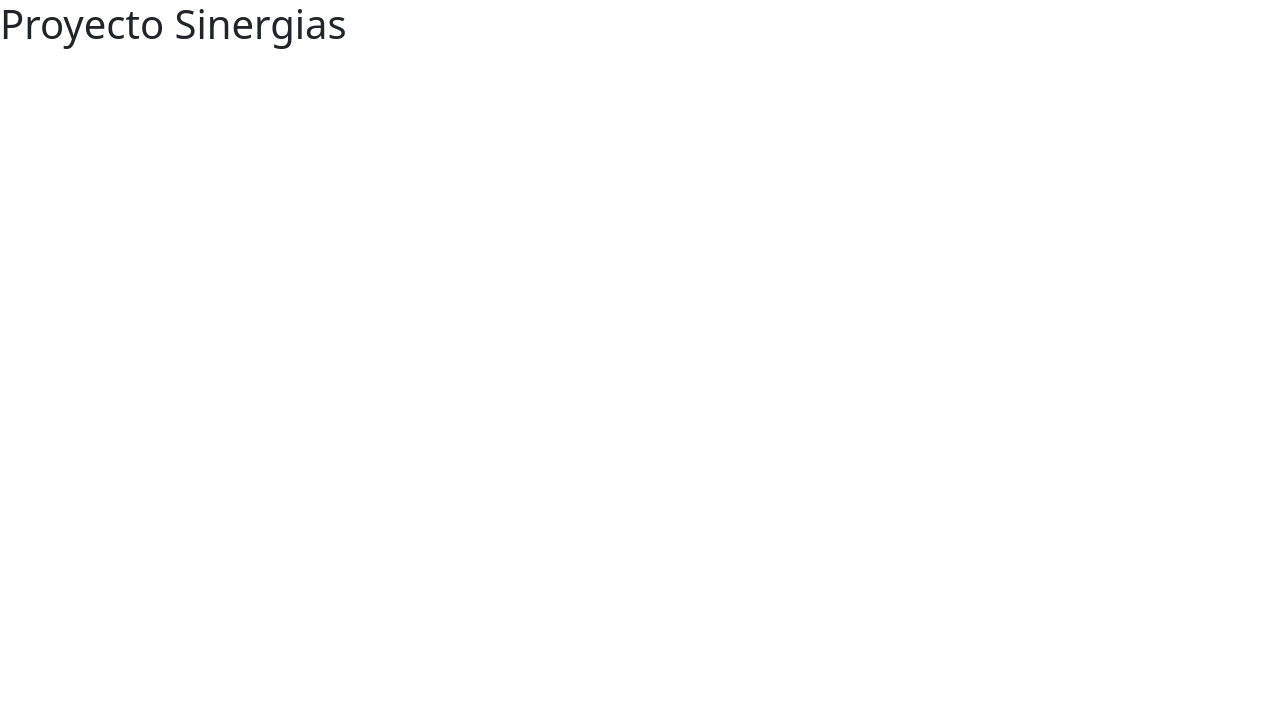
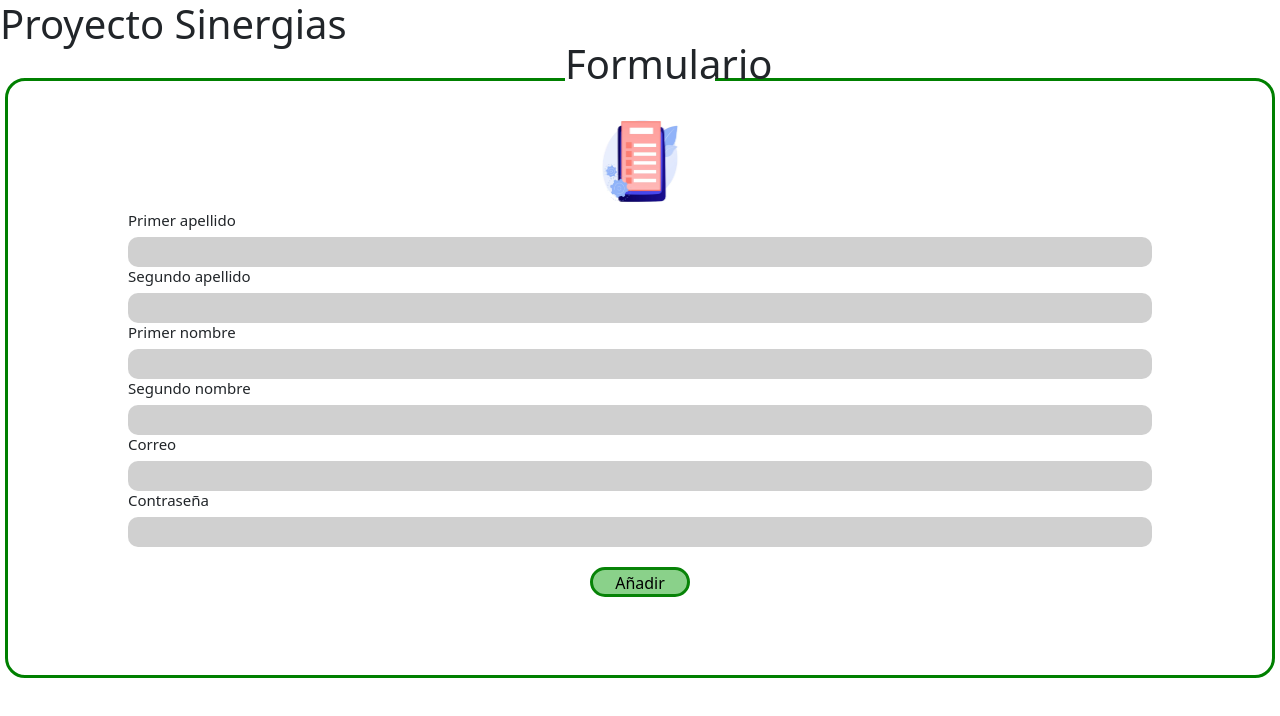
Before and after one commit to programateacademy/Sinergias-Alianzas-Front-end, a React (Create React App) app: page / in a window 1280 px wide. Shown: the top 716 px of the page. Built offline with nearby package versions, Linux system fonts and the light colour scheme.

Commit message:
formulario

```diff
--- a/src/App.js
+++ b/src/App.js
@@ -1,7 +1,10 @@
+import Form from "./form/Form";
+
 function App() {
   return (
     <div>
       <h1>Proyecto Sinergias</h1>
+      <Form/>
     </div>
   );
 }
--- /dev/null
+++ b/src/form/Form.css
@@ -0,0 +1,80 @@
+.partForm {
+
+    display: flex;
+    align-items: center;
+    margin: 0 auto;
+
+    flex-direction: column;
+    height: 600px;
+    border: solid;
+    border-color: green;
+    border-radius: 20px;
+    margin: 5px;
+    margin-top: 30px;
+
+}
+.texttitlee{
+    position: absolute;
+    top: 5%;
+    background-color: white;
+    width: 150px;
+    text-align: center;
+    height: 50px;
+}
+
+.pict {
+    display: flex;
+    margin-top: 30px;
+    justify-content: space-around;
+    flex-direction: column;
+    align-items: center;
+}
+.pict img{
+    width: 100px;
+    height: 100px;
+}
+.pict h1{
+    font-size: 15px;
+}
+.info{
+    justify-content: center;
+    align-items: center;
+}
+.texth2 {
+    background-color: #cacacade;
+    width: 80vw;
+    height: 30px;
+    border-radius: 10px;
+    border: none;
+    font-size: 12px;
+}
+
+.add{
+    display: flex;
+    justify-content: center;
+    align-items: center;
+}
+
+.butadd{
+    width: 100px;
+    height: 30px;
+    border-radius: 20px;
+    background-color: rgb(138, 209, 138);
+    color: rgb(0, 0, 0);
+    border: solid;
+    border-color:rgb(7, 131, 7);
+    margin-top: 20px;
+
+}
+.butadd:hover{
+    background-color:rgb(7, 131, 7) ;
+    color: white;
+    border-color:rgb(138, 209, 138);
+
+}
+
+
+@media screen and (max-width){
+
+
+}
--- /dev/null
+++ b/src/form/Form.jsx
@@ -0,0 +1,100 @@
+import React from 'react'
+import "./Form.css"
+import libro from "./img/Libro.png"
+const Form = () => {
+  return (
+    <>
+    <section className='partForm'>
+
+    <h1 className='texttitlee'> Formulario</h1>
+      <div>
+
+        <div className='containerform'>
+          <div className='pict'>
+
+            <img src={libro} alt="imagen libro" />
+
+            <div className='info'>
+              <div className=''>
+                <h1>
+                Primer apellido
+                </h1>
+                <input
+                type="text"
+                className='texth2'/>
+              </div>
+              <div className=''>
+                <h1>
+                Segundo apellido
+                </h1>
+                <input
+                type="text"
+                className='texth2'/>
+              </div>
+              <div className=''>
+                <h1>
+                Primer nombre
+                </h1>
+                <input
+                type="text"
+                className='texth2'/>
+              </div>
+              <div className=''>
+                <h1>
+                Segundo nombre
+                </h1>
+                <input
+                type="text"
+                className='texth2'/>
+              </div>
+              <div className=''>
+                <h1>
+                Correo
+                </h1>
+                <input
+                type="text"
+                className='texth2'/>
+              </div>
+              <div className=''>
+                <h1>
+                Contraseña
+                </h1>
+                <input
+                type="text"
+                className='texth2'/>
+              </div>
+              <div className='add'>
+              <button className='butadd'> Añadir</button>
+              </div>
+            </div>
+          </div>
+
+
+        </div>
+        {/* <table class="default">
+          <tr>
+            <th scope="row">Caracteristicas</th>
+            <th>Primer Nombre</th>
+            <th>Segundo Nombre</th>
+            <th>Primer apellido</th>
+            <th>Segundo apellido</th>
+            <th>Correo</th>
+          </tr>
+          <tr>
+            <th>Usuario</th>
+            <td>Soleado</td>
+            <td>Mayormente soleado</td>
+            <td>Parcialmente nublado</td>
+            <td>fdsf</td>
+            <td>fdasfads</td>
+          </tr>
+
+        </table> */}
+
+      </div>
+    </section>
+    </>
+  )
+}
+
+export default Form
--- a/src/index.js
+++ b/src/index.js
@@ -7,7 +7,7 @@ import App from "./App";
 
 // Estilos
 import "bootstrap/dist/css/bootstrap.css";
-import "remixicon/fonts/remixicon.css";
+/* import "remixicon/fonts/remixicon.css"; */
 import "./index.css";
 
 const root = ReactDOM.createRoot(document.getElementById("root"));
```
Also changed, not shown: src/form/img/Libro.png (added).
